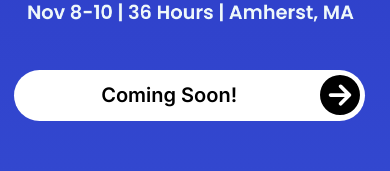
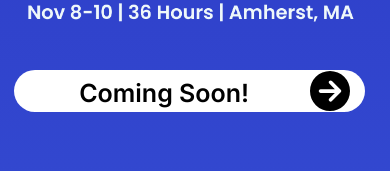
Before and after one commit to fuseumass/hackumass-website, a Next.js app: page / in a window 390 px wide. Shown: the part 339-510 px from the top of the page. Built offline with nearby package versions, Linux system fonts and the light colour scheme.

Commit message:
Fix Button Roundness and padding

```diff
--- a/components/Landing/Hero.js
+++ b/components/Landing/Hero.js
@@ -21,7 +21,7 @@ export default function HeroSection() {
           <Fragment>
             <FontAwesomeIcon
               icon={faCircleArrowRight}
-              style={{ fontSize: 40 }}
+              style={{ fontSize: 40, marginRight: "10px" }}
             />
           </Fragment>
         </button>
--- a/components/Landing/Landing.css
+++ b/components/Landing/Landing.css
@@ -60,7 +60,7 @@
   width: 20vw;
   height: 6vh;
   padding: 5px;
-  border-radius: 30px;
+  border-radius: 50px;
 }
 
 .LandingHeroBuilding {
@@ -496,9 +496,9 @@
 
   .LandingHeroMainAppbutt {
     margin-top: 30px;
-    font-size: 20px;
+    font-size: 25px;
     width: 90vw;
-    height: 6vh;
+    height: 5vh;
   }
 
   .LandingHeroBuilding {
```
